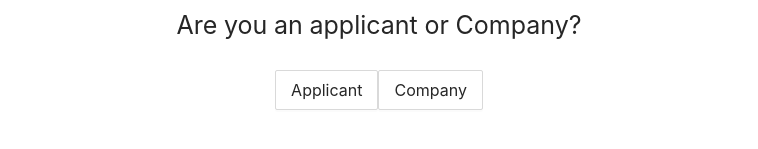
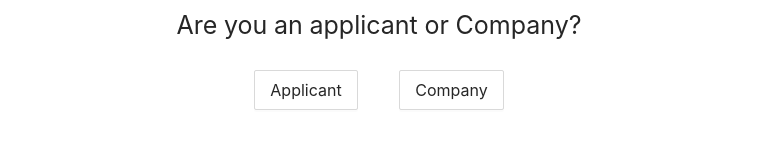
Before and after one commit to mattfan00/project-setup-team-solidaridad-utilisation, a React (Create React App) app in the folder front-end/: page / in a window 1280 px wide. Shown: the part 451-600 px from the top of the page, without its empty margins (261-1019 px from the left). Built offline with nearby package versions, Linux system fonts and the light colour scheme.

Commit message:
minor styling fixed

```diff
--- a/front-end/src/View/Landing/index.css
+++ b/front-end/src/View/Landing/index.css
@@ -22,7 +22,7 @@
     font-size:17px;
 }
 
-.business-main .signup-buttons {
+.business-main .landing-buttons {
     display:flex;
     flex-direction:row;
     justify-content:center;
--- a/front-end/src/View/Landing/index.js
+++ b/front-end/src/View/Landing/index.js
@@ -11,7 +11,7 @@ const Landing = () => {
           <h1>Copply</h1>
           <h2>Making the application process seamless for both parties</h2>
         <p>Are you an applicant or Company?</p>
-        <div class="button">
+        <div class="landing-buttons">
           <Button size="large" href="/application/signup">Applicant</Button>
           <Button size="large" href="/business/signup">Company</Button>
         </div>
```
